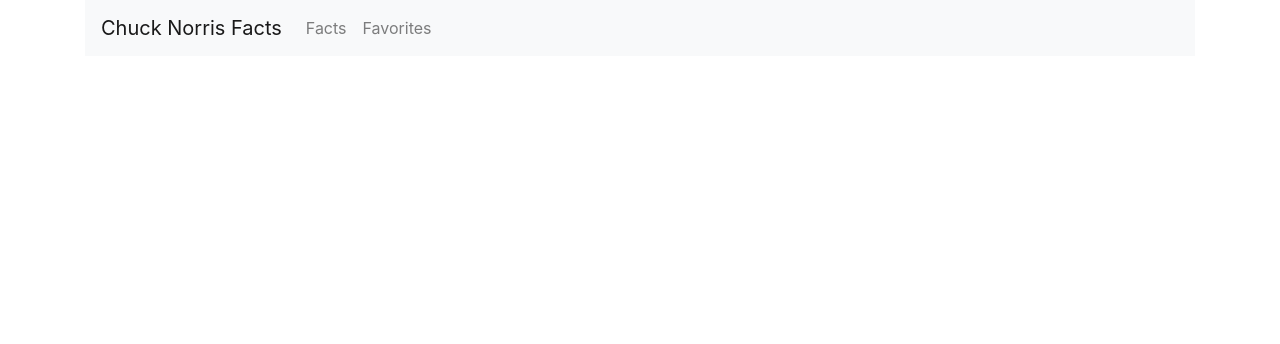
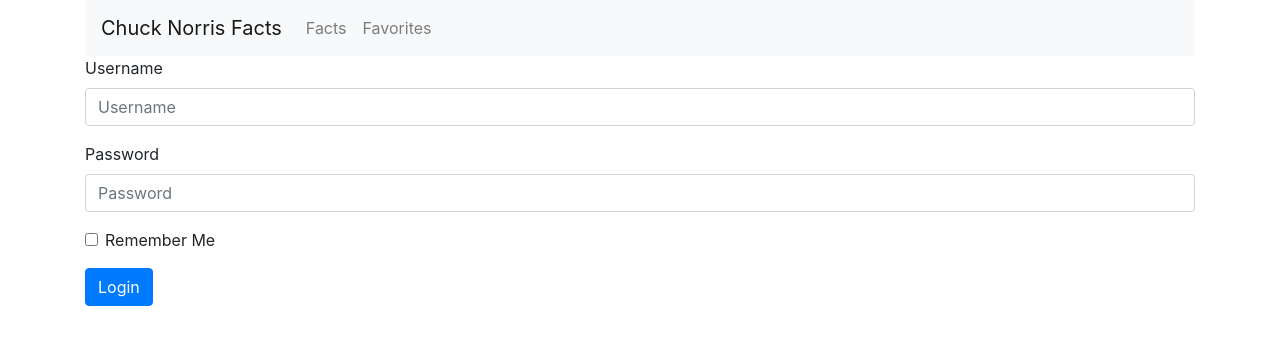
Before and after one commit to roquetromp/chuck-norris-facts, an Angular app: page /login in a window 1280 px wide. Before the commit this address led to /. Shown: the top 344 px of the page. Built offline with nearby package versions, Linux system fonts and the light colour scheme.

Commit message:
moved files around

```diff
--- a/src/app/app-routing.module.ts
+++ b/src/app/app-routing.module.ts
@@ -2,10 +2,12 @@
 import { Routes, RouterModule } from '@angular/router';
 import { FactsListComponent } from './facts-list/facts-list.component';
 import { FavoritesListComponent } from './favorites-list/favorites-list.component';
+import { LoginComponent } from './login/login.component';
 
 const routes: Routes = [
   { path: 'facts', component: FactsListComponent },
   { path: 'favorites', component: FavoritesListComponent },
+  { path: 'login', component: LoginComponent },
   { path: '', redirectTo: '/facts', pathMatch: 'full' }
 ];
 
--- a/src/app/facts-list/facts-list.component.ts
+++ b/src/app/facts-list/facts-list.component.ts
@@ -1,6 +1,6 @@
 import { Component, OnInit, DoCheck } from '@angular/core';
-import { ChuckNorrisFactsService } from '../chuck-norris-facts.service';
-import { ChuckNorrisFact } from '../chuck-norris-fact.model';
+import { ChuckNorrisFactsService } from '../facts/chuck-norris-facts.service';
+import { ChuckNorrisFact } from '../facts/chuck-norris-fact.model';
 import { UserListService } from '../user-list.service';
 
 @Component({
--- a/src/app/favorites-list/favorites-list.component.ts
+++ b/src/app/favorites-list/favorites-list.component.ts
@@ -1,5 +1,5 @@
 import { Component, OnInit } from '@angular/core';
-import { ChuckNorrisFact } from '../chuck-norris-fact.model';
+import { ChuckNorrisFact } from '../facts/chuck-norris-fact.model';
 import { UserListService } from '../user-list.service';
 
 @Component({
--- /dev/null
+++ b/src/app/login/login.component.html
@@ -0,0 +1,15 @@
+<form [formGroup]="loginForm" (ngSubmit)="login(loginForm.value)" novalidate>
+  <div class="form-group">
+    <label for="username">Username</label>
+    <input type="text" class="form-control" id="username" formControlName="username" placeholder="Username" required>
+  </div>
+  <div class="form-group">
+    <label for="usernamePassword">Password</label>
+    <input type="password" class="form-control" id="usernamePassword" formControlName="password" placeholder="Password" required>
+  </div>
+  <div class="form-group form-check">
+    <input type="checkbox" class="form-check-input" id="rememberMeCheckbox">
+    <label class="form-check-label" for="rememberMeCheckbox">Remember Me</label>
+  </div>
+  <button type="submit" class="btn btn-primary">Login</button>
+</form>
--- /dev/null
+++ b/src/app/login/login.component.ts
@@ -0,0 +1,36 @@
+import { Component, OnInit } from '@angular/core';
+import { Router } from "@angular/router";
+import { FormControl, FormGroup } from "@angular/forms";
+import { UserAuthenticationService } from '../user-authentication.service';
+
+interface UserCredentials {
+  username: string,
+  password: string
+}
+
+@Component({
+  selector: 'app-login',
+  templateUrl: './login.component.html',
+  styleUrls: ['./login.component.css']
+})
+export class LoginComponent implements OnInit {
+  loginForm:FormGroup;
+
+  constructor(private router: Router, private userAuthentication: UserAuthenticationService) { }
+
+  ngOnInit() {
+    this.loginForm = new FormGroup({
+      username: new FormControl(),
+      password: new FormControl()
+    })
+  }
+
+  login(credentials: UserCredentials){
+    //Validate form
+
+    if(this.userAuthentication.authenticateUser(credentials)){
+      this.router.navigate(['/facts']);
+    }
+  }
+
+}
--- a/src/app/user-authentication.service.ts
+++ b/src/app/user-authentication.service.ts
@@ -1,9 +1,22 @@
 import { Injectable } from '@angular/core';
+import { UserCredentials } from "./user-credentials.interface";
 
+interface User {
+  username: string,
+  isLoggedIn?: boolean
+}
 @Injectable({
   providedIn: 'root'
 })
 export class UserAuthenticationService {
+  currentUser : User = { username: ''};
+  constructor() { }
 
-  constructor() { }
+  authenticateUser(user:UserCredentials):boolean{
+
+    if(!user) return false;
+    //Easy login
+    this.currentUser.username = user.username;
+    return true;
+  }
 }
--- /dev/null
+++ b/src/app/user-credentials.interface.ts
@@ -0,0 +1,4 @@
+export interface UserCredentials {
+    username: string,
+    password: string
+}
--- a/src/app/user-list.service.ts
+++ b/src/app/user-list.service.ts
@@ -1,5 +1,5 @@
 import { Injectable } from '@angular/core';
-import { ChuckNorrisFact } from './chuck-norris-fact.model';
+import { ChuckNorrisFact } from './facts/chuck-norris-fact.model';
 
 @Injectable({
   providedIn: 'root'
```
Also changed, not shown: src/app/app.module.ts (+6 -3 lines), src/app/facts/chuck-norris-fact.model.ts (renamed from src/app/chuck-norris-fact.model.ts), src/app/facts/chuck-norris-facts.service.ts (renamed from src/app/chuck-norris-facts.service.ts), src/app/login/login.component.css (added), 1 other file (tests, documents, lock files or other folders).
